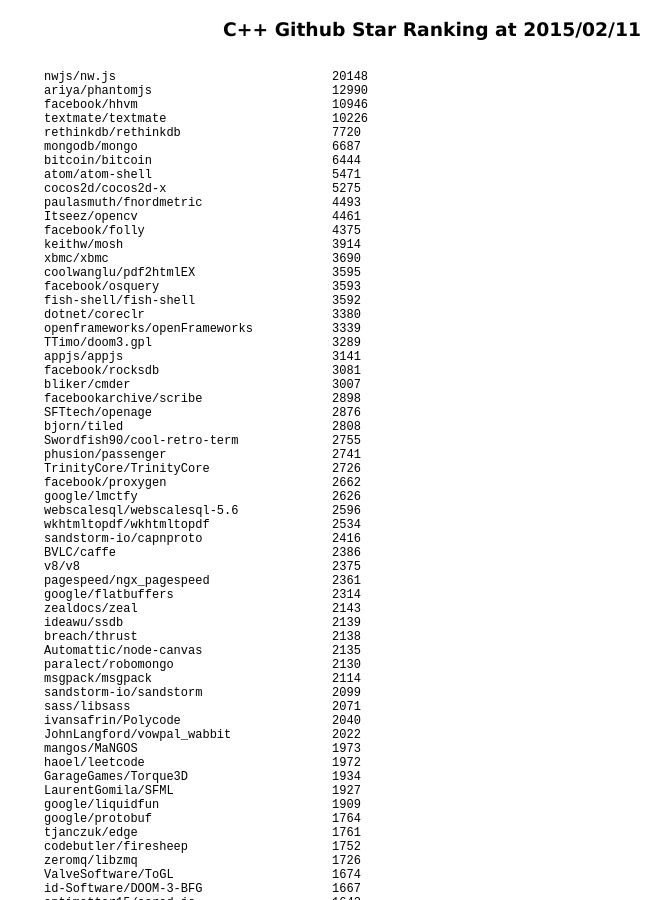
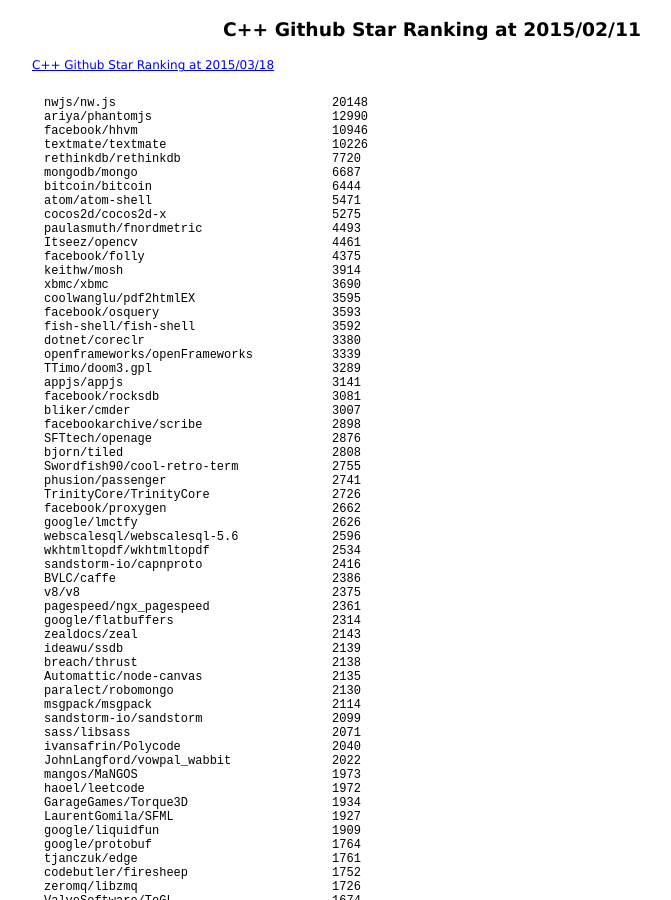
Before and after one commit to 38elements/38elements.github.com, a Jekyll site: the page built from _posts/2015-02-11-cpp-repository-github-star-ranking.md, in a window 1280 px wide and 900 px high. Shown: the whole window, without its empty margins (208-879 px from the left). Built offline with Jekyll 4.4.1, drawn with Linux system fonts in a browser that asks for light colours; Markdown is read by kramdown in place of the engine named in the settings.

Commit message:
Update 2015-02-11-cpp-repository-github-star-ranking.md

```diff
--- a/_posts/2015-02-11-cpp-repository-github-star-ranking.md
+++ b/_posts/2015-02-11-cpp-repository-github-star-ranking.md
@@ -2,6 +2,7 @@
 layout: posts
 title: C++ Github Star Ranking at 2015/02/11
 ---
+[C++ Github Star Ranking at 2015/03/18](/2015/03/18/cpp-repository-github-star-ranking.html)
 <pre style="background-color: white;border: none;">
 nwjs/nw.js                              20148
 ariya/phantomjs                         12990
```
